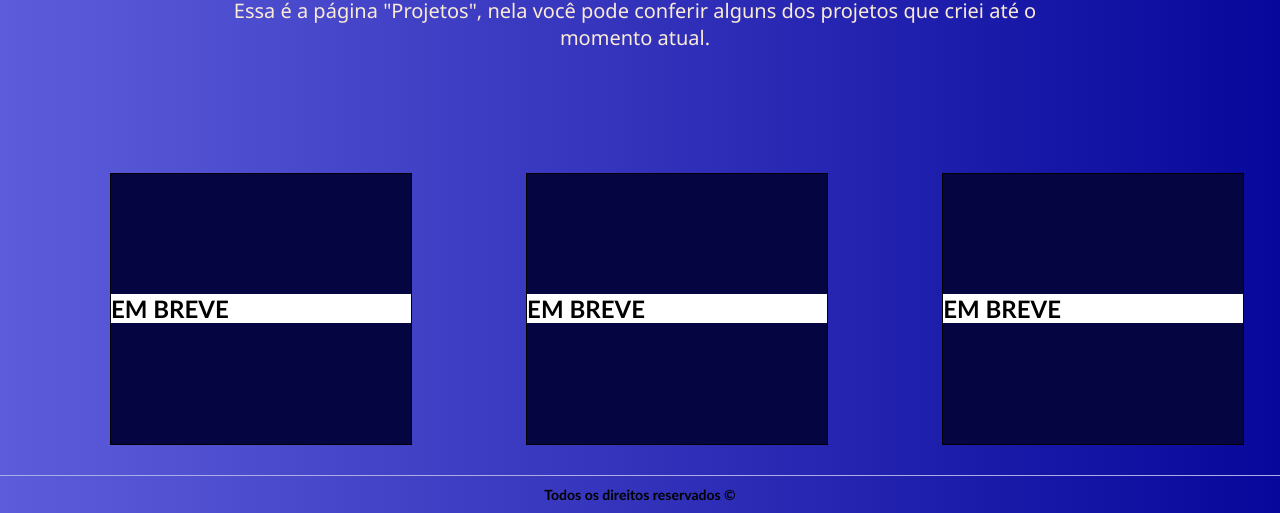
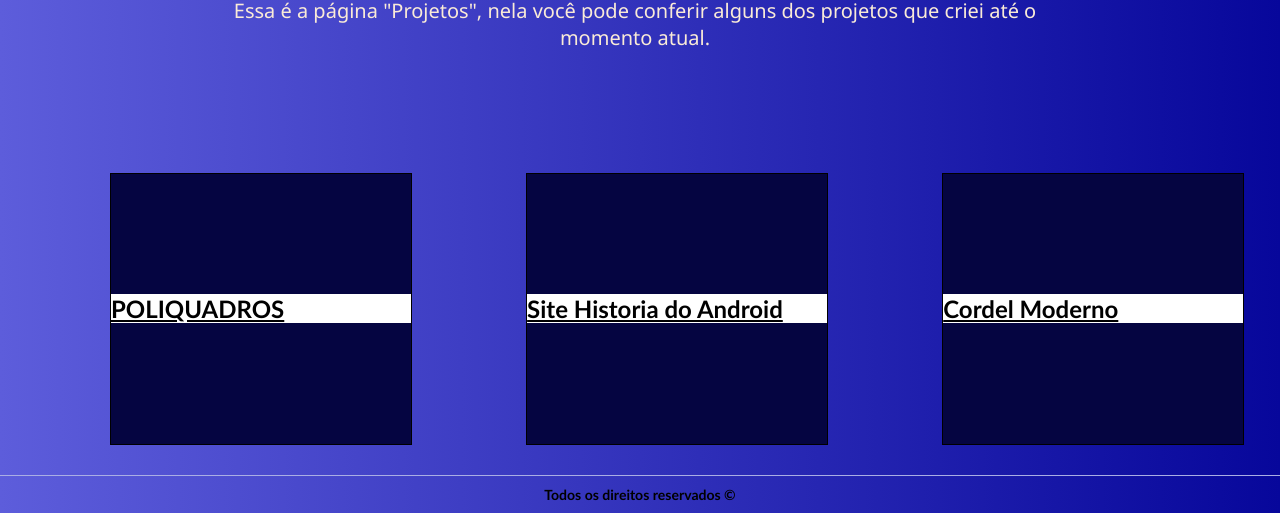
Before and after one commit to Apolinari0/portifolio, a plain HTML site: page paginas/projects.html in a window 1280 px wide. Shown: the part 728-1241 px from the top of the page. Drawn offline with nearby package versions, Linux system fonts and the light colour scheme.

Commit message:
projetos

```diff
--- a/estilos/projetos.css
+++ b/estilos/projetos.css
@@ -18,6 +18,15 @@ section.container>div>h1{
     margin-top: 100px;
     align-items: center;
     display: block;
+    text-decoration: none;
+}
+section.container>div>a{
+    background-color: white;
+    margin-top: 100px;
+    color: rgb(0, 0, 0);
+    align-items: center;
+    display: block;
+    text-decoration: underline;
 }
 
 div:hover{
--- a/paginas/projects.html
+++ b/paginas/projects.html
@@ -32,15 +32,22 @@
         <br>
 
         <section class="container">
-            <div>
-               <h1>EM BREVE</h1>
+             <div>
+                   <a href="https://apolinari0.github.io/sitepoli/" target="_blank">
+                       <h1>POLIQUADROS</h1>
+                   </a>
             </div>
 
             <div>
-                <h1>EM BREVE</h1>
+                <a href="https://apolinari0.github.io/android/" target="_blank">
+                    <h1>Site Historia do Android</h1>
+                </a>
             </div>
+
             <div>
-                <h1>EM BREVE</h1>
+                <a href="https://apolinari0.github.io/projeto-cordel/" target="_blank">
+                    <h1>Cordel Moderno</h1>
+                </a>
             </div>
         </section>
 
```
